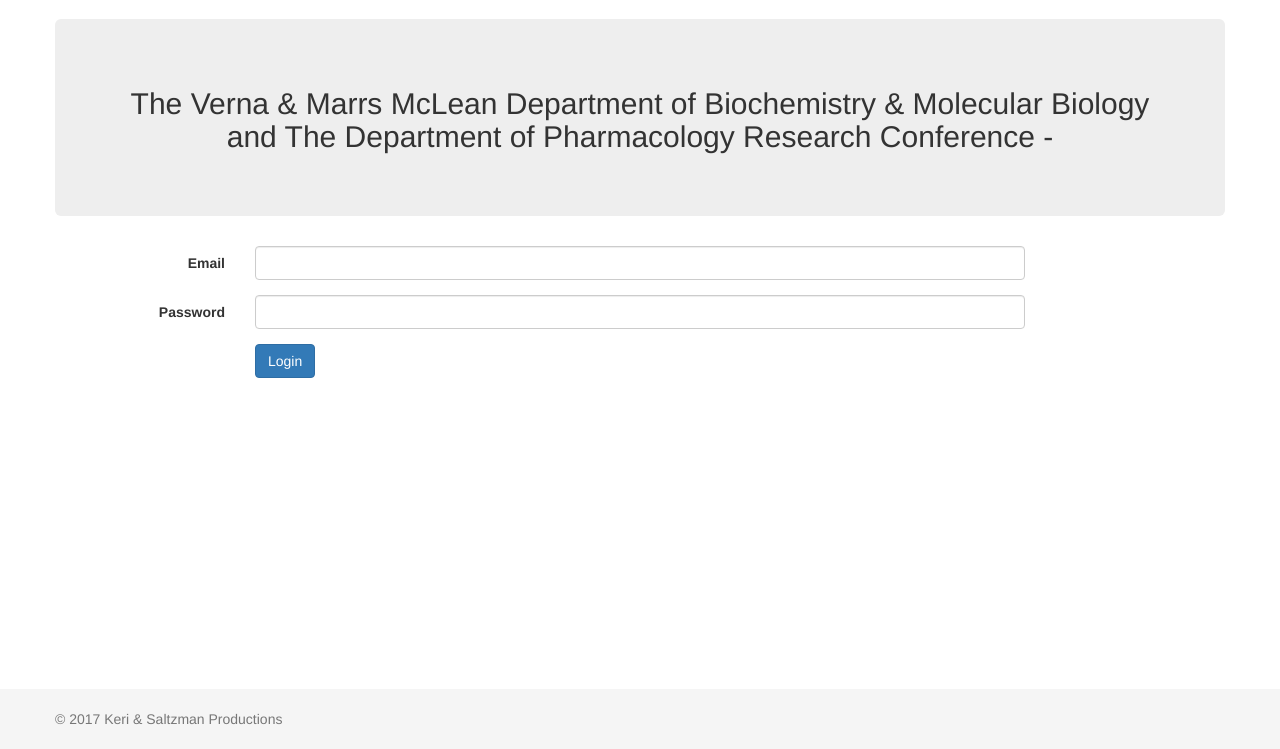
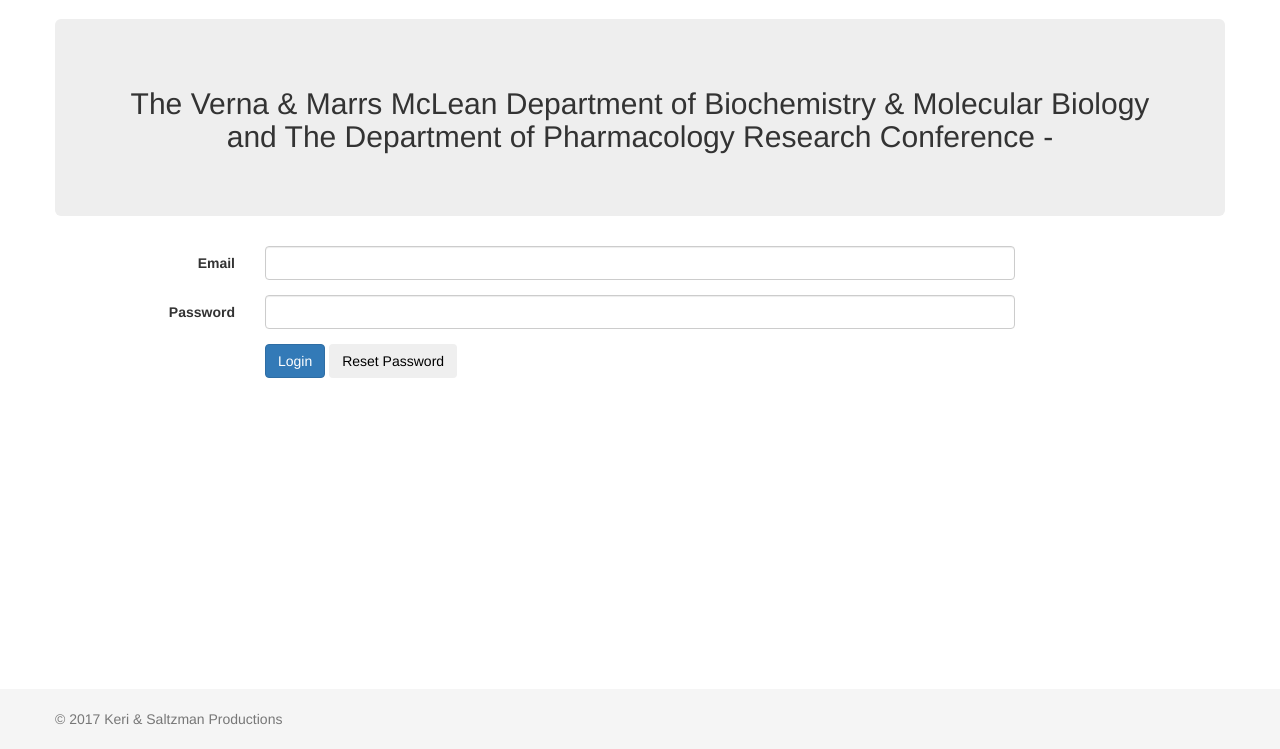
Before and after one commit to asalt/BCM, a Django app: page / in a window 1280 px wide. Shown: the part 51-800 px from the top of the page. Run offline with Django 3.2, Linux system fonts and the light colour scheme; data that the repository does not hold is empty; some libraries are stand-ins or nearby versions.

Commit message:
add user password recovery and form cleanup

```diff
--- a/BCM/urls.py
+++ b/BCM/urls.py
@@ -15,11 +15,13 @@ Including another URLconf
 """
 from django.conf.urls import url
 from django.contrib import admin
+from django.contrib.auth import views as auth_views
 from BMB_Registration.views import *
 
 urlpatterns = [
     url('^$', home),
     url(r'^admin/', admin.site.urls),
+    url(r'^password/$', change_password, name='change_password'),
 	url(r'^signup', signup),
     url(r'^update', signup),
     url('^login', login),
@@ -28,4 +30,30 @@ urlpatterns = [
     url('^populate_db', populate_db),
     # url(r'^admin/.*/poster_score_form', admin.site.urls)
 
+    # url(r'^password_reset/$', auth_views.password_reset, name='password_reset'),
+
+    # url(r'^password_reset/done/$', auth_views.password_reset_done, name='password_reset_done'),
+    url(r'^password_reset/(?P<uidb64>[0-9A-Za-z_\-]+)/(?P<token>[0-9A-Za-z]{1,13}-[0-9A-Za-z]{1,20})/$',
+        password_reset_confirm, name='password_reset_confirm'),
+    url(r'^password_reset_done/$', auth_views.password_reset_complete, name='password_reset_complete'),
+
+    url(r'^password_reset/$', password_reset, name='password_reset'),
+    # url(r'^password_reset_done/$', password_reset, name='password_reset_done'),
+
+    # url(r'^reset/(?P<uidb36>[0-9A-Za-z_\-]+)/(?P<token>[0-9A-Za-z]{1,13}-[0-9A-Za-z]{1,20})/$',
+    #     auth_views.password_reset_confirm, name='password_reset_confirm'),
+
+    # url(r'^password_reset_confirm/(?P<uidb64>[0-9A-Za-z_\-]+)/(?P<token>[0-9A-Za-z]{1,13}-[0-9A-Za-z]{1,20})/$',
+    #     auth_views.password_reset_confirm,
+    #     name='password_reset_confirm'),
+
+    # url(r'^password_reset/done/$', auth_views.password_reset_done, name='password_reset_done'),
+    # url(r'^accounts/password/reset/(?P<uidb36>[0-9A-Za-z]+)-(?P<token>.+)/$', 'django.contrib.auth.views.password_reset_confirm'),
+    # url(r'^accounts/password/reset/(?P<uidb36>[0-9A-Za-z]+)-(?P<token>.+)/$', 'django.contrib.auth.views.password_reset_confirm',
+    # url(r'^reset/(?P<uidb64>[0-9A-Za-z_\-]+)/(?P<token>[0-9A-Za-z]{1,13}-[0-9A-Za-z]{1,20})/$',
+    #     auth_views.password_reset_confirm, name='password_reset_confirm'),
+
+    # url(r'^/password_reset_complete/$', auth_views.password_reset_complete, name='password_reset_complete'),
+    # url(r'^/password_reset_done/$', auth_views.password_reset_complete, name='password_reset_complete'),
+
 ]
--- a/BMB_Registration/forms.py
+++ b/BMB_Registration/forms.py
@@ -3,8 +3,8 @@ import datetime
 from django import forms
 from django.forms import ModelForm
 from crispy_forms.helper import FormHelper
-from crispy_forms.layout import Layout, Submit, Field, Fieldset, Column, Row, Div
-from crispy_forms.bootstrap import TabHolder, Tab, InlineRadios
+from crispy_forms.layout import Layout, Submit, Field, Fieldset, Column, Row, Div, ButtonHolder, Button, HTML
+from crispy_forms.bootstrap import TabHolder, Tab, InlineRadios, FormActions
 
 
 from BMB_Registration.models import *
@@ -27,7 +27,7 @@ class LoginForm(forms.Form):
 
     helper = FormHelper()
     helper.form_id = 'id-loginForm'
-    helper.add_input(Submit('submit', 'Login'))
+    # helper.add_input(Submit('submit', 'Login'))
     helper.form_method = 'post'
     helper.form_action = 'login'
 
@@ -35,13 +35,81 @@ class LoginForm(forms.Form):
     helper.label_class = 'col-lg-2'
     helper.field_class = 'col-lg-8'
     helper.layout = Layout(
-        'email',
-        'password',
+        Div(
+            'email',
+            'password',
+            FormActions(
+                ButtonHolder(Submit('submit', 'Login'),
+                             HTML("""
+                             <a href="/password_reset" style="color: #000000">
+                             <input type="button" class="btn" value="Reset Password">
+                             </a>
+                             """)
+
+                ),
+            ),
+            css_class='col-lg-12'
+            )
         # 'remember_me',
         # StrictButton('Sign in', css_class='btn-default'),
     )
 
+class ResetPasswordForm(forms.Form):
 
+    email    = forms.EmailField()
+
+    helper = FormHelper()
+    helper.form_id = 'id-Form'
+    helper.form_class = 'form-horizontal'
+    helper.label_class = 'col-lg-2'
+    helper.field_class = 'col-lg-10'
+    helper.form_method = 'post'
+    helper.form_action = 'password_reset'
+    helper.layout = Layout('email',
+                           helper.add_input(Submit('password_reset', 'Reset Password'))
+    )
+
+class ChangePasswordForm(forms.Form):
+
+    old_password = forms.CharField(widget=forms.PasswordInput,
+                                   label="Old Password")
+    password = forms.CharField(widget=forms.PasswordInput,
+                               label="New Password")
+    password2 = forms.CharField(widget=forms.PasswordInput,
+                                label="Confirm New Password")
+
+    helper = FormHelper()
+    helper.form_id = 'id-passwordForm'
+    helper.form_class = 'form-horizontal'
+    helper.label_class = 'col-lg-2'
+    helper.field_class = 'col-lg-10'
+    helper.form_method = 'post'
+    helper.form_action = 'change_password'
+    helper.layout = Layout('old_password',
+                           'password',
+                           'password2',
+                           helper.add_input(Submit('change_password', 'Update Password'))
+    )
+
+
+class NewPasswordForm(forms.Form):
+
+    password = forms.CharField(widget=forms.PasswordInput,
+                               label="New Password")
+    password2 = forms.CharField(widget=forms.PasswordInput,
+                                label="Confirm New Password")
+
+    helper = FormHelper()
+    helper.form_id = 'id-passwordForm'
+    helper.form_class = 'form-horizontal'
+    helper.label_class = 'col-lg-2'
+    helper.field_class = 'col-lg-10'
+    helper.form_method = 'post'
+    helper.form_action = 'change_password'
+    helper.layout = Layout('password',
+                           'password2',
+                           helper.add_input(Submit('change_password', 'Update Password'))
+    )
 
 class SignupForm(ModelForm):
     password2 = forms.CharField(widget=forms.PasswordInput,
@@ -56,36 +124,35 @@ class SignupForm(ModelForm):
             Div('first_name', css_class='col-xs-4'),
             Div('last_name', css_class='col-xs-4'),
             Div('email', css_class='col-xs-4'),
-            css_class='row-fluid'),
+            css_class='row'),
 
         Div(
             Div('password', css_class='col-xs-6'),
             Div('password2', css_class='col-xs-6'),
-            css_class='row-fluid'),
+            css_class='row'),
 
         Div(
             Div('department', css_class='col-xs-4'),
             Div('lab', css_class='col-xs-4'),
             Div('position', css_class='col-xs-4'),
-            css_class='row-fluid'),
+            css_class='row'),
 
         Div(
-            # Div('shirt_size', css_class='col-xs-3'),
-            Div(InlineRadios('stay_at_hotel'), css_class='col-xs-3'),
-            Div(InlineRadios('gender'), css_class='col-xs-3'),
-            Div(InlineRadios('vegetarian'), css_class='col-xs-3'),
+            Div('shirt_size', css_class='col-xs-3'),
+            Div(InlineRadios('stay_at_hotel'), css_class='col-xs-2'),
+            Div(InlineRadios('gender'), css_class='col-xs-2'),
+            Div(InlineRadios('vegetarian'), css_class='col-xs-2'),
             Div(InlineRadios('presentation'), css_class='col-xs-3'),
-            css_class='row-fluid'),
+            css_class='row'),
 
         Div(
-            Div(Field('shirt_size'), css_class='col-xs-3'),
-            Div(Field('roommate_pref'), css_class='col-xs-9'),
-            css_class='row-fluid'),
+            Div(Field('roommate_pref'), css_class='col-xs-6 col-xs-offset-3'),
+            css_class='row'),
 
-        Div(Div('funding_source', css_class='col-xs-12'), css_class='row-fluid'),
+        Div(Div('funding_source', css_class='col-xs-12'), css_class='row'),
 
     )
-    helper.add_input(Submit('update', 'Register'))
+    Div(Div(helper.add_input(Submit('update', 'Register')), css_class='col-md-12'), css_class='row')
 
 
     class Meta:
@@ -137,28 +204,27 @@ class UpdateForm(ModelForm):
             Div('first_name', css_class='col-xs-4'),
             Div('last_name', css_class='col-xs-4'),
             Div('email', css_class='col-xs-4'),
-            css_class='row-fluid'),
+            css_class='row'),
 
         Div(
             Div('department', css_class='col-xs-4'),
             Div('lab', css_class='col-xs-4'),
             Div('position', css_class='col-xs-4'),
-            css_class='row-fluid'),
+            css_class='row'),
 
         Div(
-            # Div('shirt_size', css_class='col-xs-3'),
+            Div('shirt_size', css_class='col-xs-3'),
             Div(InlineRadios('stay_at_hotel'), css_class='col-xs-3'),
             Div(InlineRadios('gender'), css_class='col-xs-3'),
             Div(InlineRadios('vegetarian'), css_class='col-xs-3'),
             Div(InlineRadios('presentation'), css_class='col-xs-3'),
-            css_class='row-fluid'),
+            css_class='row'),
 
         Div(
-            Div(Field('shirt_size'), css_class='col-xs-3'),
-            Div(Field('roommate_pref'), css_class='col-xs-9'),
-            css_class='row-fluid'),
+            Div(Field('roommate_pref'), css_class='col-xs-12'),
+            css_class='row'),
 
-        Div(Div('funding_source', css_class='col-xs-12'), css_class='row-fluid'),
+        Div(Div('funding_source', css_class='col-xs-12'), css_class='row'),
 
     )
     helper.add_input(Submit('update', 'Update'))
@@ -194,6 +260,13 @@ class UpdateForm(ModelForm):
 
 class AbstractForm(ModelForm):
 
+    # abstract = forms.CharField(widget=forms.Textarea)
+
+    helper = FormHelper()
+    helper.form_id = 'id-abstractForm'
+    helper.form_method = 'post'
+    helper.form_action = 'abstract'
+    helper.add_input(Submit('update', 'Save Changes'))
 
     class Meta:
         model = Submission
--- a/BMB_Registration/models.py
+++ b/BMB_Registration/models.py
@@ -62,6 +62,7 @@ class User(models.Model):
     vegetarian      = models.CharField(choices=BOOL, default='no', max_length=3)
     rank_posters    = models.CharField(blank=True, null=True, max_length=30)
     detailed_posters =  models.CharField(blank=True, null=True, max_length=30)
+    last_login      = models.DateTimeField(blank=True, null=True)
 
 
     list_display =  ('last_name', 'first_name', 'gender',
--- a/BMB_Registration/templates/admin/index.html
+++ b/BMB_Registration/templates/admin/index.html
@@ -16,6 +16,7 @@
 {% block bodyclass %}{{ block.super }} dashboard{% endblock %}
 
 {% block breadcrumbs %}{% endblock %}
+
 
 {% block content %}
 <div class="container">
--- a/BMB_Registration/templates/base.html
+++ b/BMB_Registration/templates/base.html
@@ -15,6 +15,7 @@
         <script src="https://ajax.googleapis.com/ajax/libs/jquery/3.2.1/jquery.min.js"></script>
         <script src="{% static "bootstrap/js/bootstrap.js" %}"></script>
         {% load db_variables %}
+        {% block extrahead %} {% endblock %}
 
         <style>
          ul.errorlist {color:red; font-size:12px}
@@ -57,8 +58,9 @@
             <li><a href="#contact">Contact</a></li>
           </ul>
           <ul class="nav navbar-nav navbar-right">
-              {% if request.session.user %}
+              {% if request.session.user and not request.session.user.hide %}
               <li><a href="#">{{ request.session.user.first_name  }}<span class="sr-only">(current)</span></a></li>
+              <li><a href="/password">Change Password<span class="sr-only">(current)</span></a></li>
               <li><a href="/logout">Logout<span class="sr-only">(current)</span></a></li>
               {% else %}
               <li><a href="/signup">Sign Up<span class="sr-only">(current)</span></a></li>
@@ -123,7 +125,9 @@
         {% if messages %}
         <ul class="messages">
             {% for message in messages %}
-            <li{% if message.tags %} class="{{ message.tags }}"{% endif %}>{{ message }}</li>
+                <div class="alert alert-{{ message.tags }} alert-dismissible" role="alert">
+                    <button type="button" class="close" data-dismiss="alert" aria-label="Close"><span aria-hidden="true">&times;</span></button>
+                    {{ message }}</div>
             {% endfor %}
         </ul>
         {% endif %}
--- a/BMB_Registration/templates/form.html
+++ b/BMB_Registration/templates/form.html
@@ -5,9 +5,9 @@
 </style>
 
 {% extends "base.html" %}
-{% load crispy_forms_tags %}
 
-
+{% block extrahead %}
+{% endblock %}
 
 {% block content %}
 
--- a/BMB_Registration/views.py
+++ b/BMB_Registration/views.py
@@ -1,15 +1,35 @@
 import csv
+import datetime
+import time
+import os
+import re
+import base64
+
+import random
+
 #from django.template.loader import get_template
 from django.template import Context, RequestContext
 #from django.http import HttpResponse, HttpResponseRedirect
 # from django.core.context_processors import csrf
 from django.shortcuts import render, redirect
+# from django.contrib.sites.models import Site
+from django.contrib import messages
+from django.contrib.auth import update_session_auth_hash
+from django.contrib.auth.forms import PasswordChangeForm
+from django.core.exceptions import ObjectDoesNotExist
+from django.core.mail import send_mail
+from django.template import loader
+from django.utils.http import int_to_base36, base36_to_int
+from django.utils.encoding import force_text
+from django.contrib.auth.tokens import PasswordResetTokenGenerator
+
 from BMB_Registration.forms import *
 # from django.forms.util import ErrorList
 #from django.core.mail import EmailMultiAlternatives
 #from django.core.exceptions import ObjectDoesNotExist
 from BMB_Registration.models import User
 from BMB_Registration.models import Submission
+from BCM.settings import DEFAULT_FROM_EMAIL
 
 
 from BMB_Registration.models import BOOL, GENDER, PRESENTATION, POSITION, TSHIRT_SIZES
@@ -21,13 +41,6 @@ from django.http import HttpResponse, HttpResponseRedirect
 from django.contrib import messages
 
 from django import contrib
-
-import datetime
-import time
-import os
-import re
-
-import random
 
 #def login_required(func):
 #
@@ -73,6 +86,7 @@ def login(request):
     if request.method == 'POST':
 
         post_data     = request.POST
+        print(post_data)
         form          = LoginForm(post_data)
         user          = None
 
@@ -102,6 +116,8 @@ def login(request):
                 request.session['user']['last_name']  = user.last_name
                 request.session['user']['email']      = user.email
 
+                user.last_login = datetime.datetime.now()
+                user.save()
 
                 return HttpResponseRedirect('/')
 
@@ -144,6 +160,114 @@ def logout(request):
 
     return HttpResponseRedirect('/')
 
+def password_reset(request):
+
+
+    token_generator = PasswordResetTokenGenerator()
+
+    if request.method == 'POST':
+        post_data = request.POST
+        form = ResetPasswordForm(post_data)
+        email     = post_data['email']
+        try:
+            user = User.objects.get(email=email)
+        except ObjectDoesNotExist:
+            message = 'No registration with that email exists!'
+            form.errors['email'] = ErrorList([message])
+            return render(request, 'form.html',
+                          {'form' : form},
+            )
+
+        # current_site = get_current_site(request)
+        site_name = 'BMB Retreat Registration'
+        domain = request.get_host()
+        email_template_name = 'password_reset_email.html'
+        use_https = False
+        c = {
+            'email': user.email,
+            'domain': domain,
+            'site_name': site_name,
+            'uid': int_to_base36(user.pk),
+            'user': user,
+            'token': token_generator.make_token(user),
+            'protocol': use_https and 'https' or 'http',
+        }
+
+        send_mail(
+            subject="BMB Retreat Registration Password Reset",
+            message=loader.render_to_string(email_template_name, c),
+            from_email=DEFAULT_FROM_EMAIL,
+            recipient_list=[user.email],
+        )
+
+        return render(request, 'password_reset_done.html',
+        )
+
+    form = ResetPasswordForm()
+    return render(request, 'form.html',
+                  {
+                      'form' : form
+                  },
+                )
+
+def password_reset_confirm(request, uidb64=None, token=None):
+
+    token_generator = PasswordResetTokenGenerator()
+
+    print(request, token, uidb64)
+    uid = force_text(base36_to_int(uidb64))
+
+    try:
+        user = User._default_manager.get(pk=uid)
+        request.session['user'] = dict()
+        request.session['user']['first_name'] = user.first_name
+        request.session['user']['last_name']  = user.last_name
+        request.session['user']['email']      = user.email
+        request.session['user']['hide']       = True
+    except User.DoesNotExist:
+        messages.error(request, 'Invalid')
+        return HttpResponseRedirect('/')
+
+    if request.method == 'POST':
+        form = NewPasswordForm(request.POST)
+        print(form)
+        if form.is_valid():
+            password = form.cleaned_data['password']
+            email = request.session['user']['email']
+            user = User.objects.get(email=email)
+            user.set_password(password)
+            user.save()
+
+            try:
+                request.session.flush()
+            except:
+                pass
+
+            return render(request,
+                          'password_reset_complete.html'
+            )
+
+    request.session['user'] = dict()
+    if user is not None and token_generator.check_token(user, token):
+
+        form = NewPasswordForm(request.POST)
+
+        return render(request,
+                      'password_reset_confirm.html',
+                      {
+                          'form': form,
+                          'validlink': True,
+                      }
+        )
+    else:
+        print(False)
+        return render(request,
+                      'password_reset_confirm.html',
+                      {
+                          'form': form,
+                          'validlink': False,
+                      }
+        )
 
 def signup(request):
 
@@ -163,9 +287,10 @@ def signup(request):
 
                 form.save()
 
+                messages.success(request, 'Registration info updated successfully.')
                 return render(request, 'data.html',
                               {
-                                  'data' : form.cleaned_data,
+                                  # 'data' : form.cleaned_data,
                                   'submit_button' : 'Update',
                                   'title' : 'Registration' ,
                               },
@@ -260,10 +385,11 @@ def abstract_submission(request):
             Submission.objects.filter(user=user).update(**form.cleaned_data)
 
 
+            messages.success(request, 'Abstract updated successfully.')
             return render(request, 'data.html',
                         {
                             'page': '/',
-                            'data': form.cleaned_data,
+                            # 'data': form.cleaned_data,
                             'title': 'Abstract',
                             'submit_button': 'Save Changes'
                         }
@@ -292,6 +418,45 @@ def abstract_submission(request):
                        'submit_button': 'Submit Abstract'
                       }
         )
+
+def change_password(request):
+    if request.method == 'POST':
+
+        post_data     = request.POST
+        form = ChangePasswordForm(request.POST)
+        email = request.session['user']['email']
+        user  = User.objects.get(email=email)
+
+        if post_data.get('password', '') == post_data.get('password2', '') \
+           and form.is_valid() :
+            old_password  = post_data['old_password']
+            if not user.check_password(old_password):
+                form.errors['old_password'] = ErrorList(['Invalid Password'])
+                return render(request, 'form.html', {'form' : form})
+
+            old_password  = post_data['old_password']
+            new_password  = post_data['password']
+
+            if old_password == new_password:
+                form.errors['password'] = ErrorList(['Must submit a new password'])
+                return render(request, 'form.html', {'form' : form})
+
+            user.set_password(new_password)
+            user.save()
+            update_session_auth_hash(request, user)  # Important!
+            messages.success(request, 'Your password was successfully updated!')
+            return render(request, 'data.html')
+
+        elif post_data.get('password', '') != post_data.get('password2', ''):
+            message = 'Passwords do not match!'
+            form.errors['password2'] = ErrorList([message])
+        else:
+            messages.error(request, 'Please correct the error.')
+    else:
+        form = ChangePasswordForm()
+    return render(request, 'form.html', {
+        'form': form
+    })
 
 def populate_db(request):
 
```
Also changed, not shown: BCM/settings.py (+8 -0 lines), BMB_Registration/templates/change_password.html (added, +9 -0 lines), BMB_Registration/templates/password_reset_complete.html (added, +7 -0 lines), BMB_Registration/templates/password_reset_confirm.html (added, +18 -0 lines), BMB_Registration/templates/password_reset_done.html (added, +12 -0 lines), BMB_Registration/templates/password_reset_email.html (added, +15 -0 lines), BMB_Registration/templates/password_reset_form.html (added, +17 -0 lines), BMB_Registration/migrations/0006_user_last_login.py (added).
